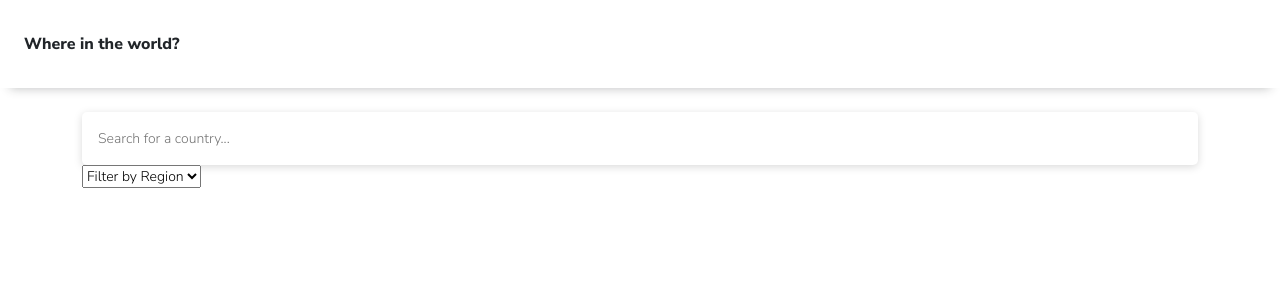
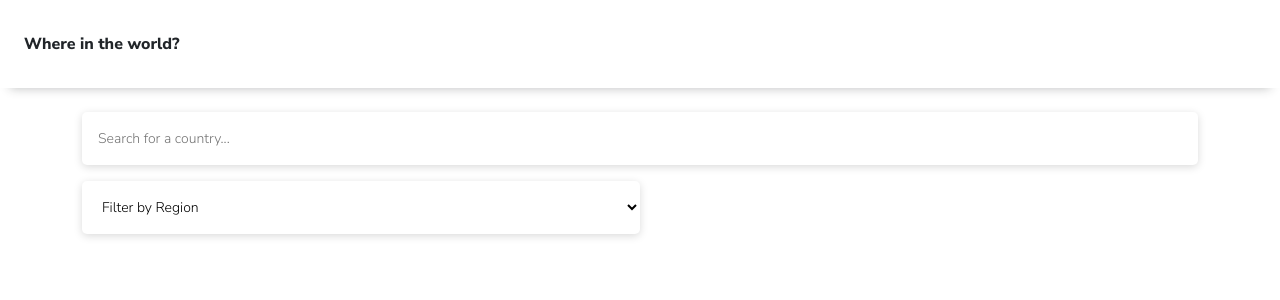
Before and after one commit to m-oniqu3/countries-react, a React (Create React App) app: page / in a window 1280 px wide. Shown: the top 300 px of the page. Built offline with nearby package versions, Linux system fonts and the light colour scheme; no server answers.

Commit message:
styled dropdown

```diff
--- a/src/components/input/Dropdown.js
+++ b/src/components/input/Dropdown.js
@@ -1,8 +1,10 @@
 import React from "react";
+import styled from "./Dropdown.module.css";
 
 const Dropdown = () => {
   return (
-    <select>
+    <section className={styled.dropdown}>
+      <select className={styled.menu}>
         <option selected hidden>
           Filter by Region
         </option>
@@ -13,6 +15,7 @@ const Dropdown = () => {
         <option value="Europe">Europe</option>
         <option value="Oceania">Oceania</option>
       </select>
+    </section>
   );
 };
 
--- /dev/null
+++ b/src/components/input/Dropdown.module.css
@@ -0,0 +1,27 @@
+.menu {
+  padding: 1rem;
+  margin: 1rem 0;
+  border: none;
+  border-radius: 5px;
+  background-color: white;
+  box-shadow: rgba(0, 0, 0, 0.15) 0px 2px 8px;
+  width: 50%;
+}
+
+/* select {
+  -webkit-appearance: none;
+  appearance: none;
+  border: none;
+}
+.dropdown {
+  position: relative;
+}
+.dropdown::after {
+  content: "▼";
+  left: 180px;
+  top: 30px;
+  position: absolute;
+}
+.menu {
+  width: 50%;
+} */
```
Lines whose indentation alone changed are shown as unchanged.
